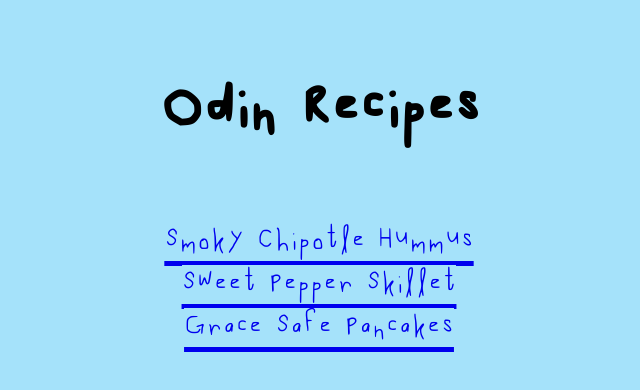
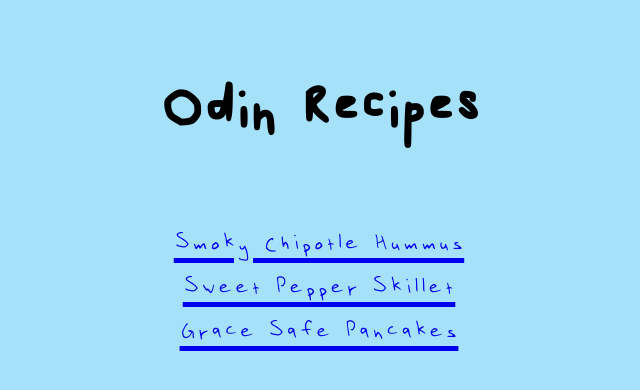
Before and after one commit to waitingforpancakes/odin_recipes, a plain HTML site: page index.html in a window 1280 px wide. Shown: the whole page, without its empty margins (321-961 px from the left). Drawn offline with Linux system fonts and the light colour scheme.

Commit message:
added michael font

```diff
--- a/css/style.css
+++ b/css/style.css
@@ -6,6 +6,11 @@
 @font-face {
     font-family: Gronk-GS;
     src: url(../fonts/Gronk_gs-Regular.ttf);
+}
+
+@font-face {
+    font-family: Mont;
+    src: url(../fonts/Mont6-Regular.ttf);
 }
 
 * {
@@ -36,7 +41,7 @@ img {
 }
 
 #homescreen {
-    font-family: Grack, sans-serif;
+    font-family: Mont, sans-serif;
     text-align: center;
     font-size: 50px;
 }
```
Also changed, not shown: index.html (+0 -1 lines), fonts/Mont6-Regular.ttf (added).
